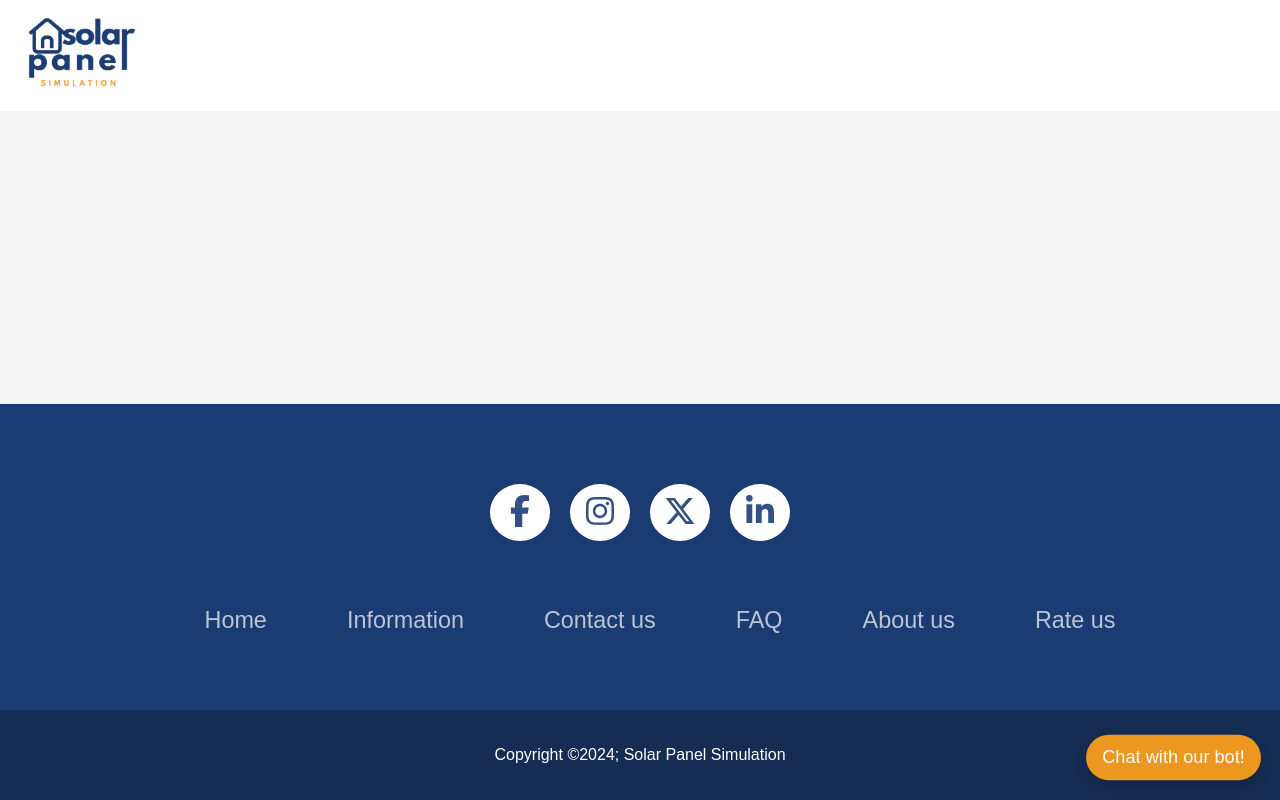
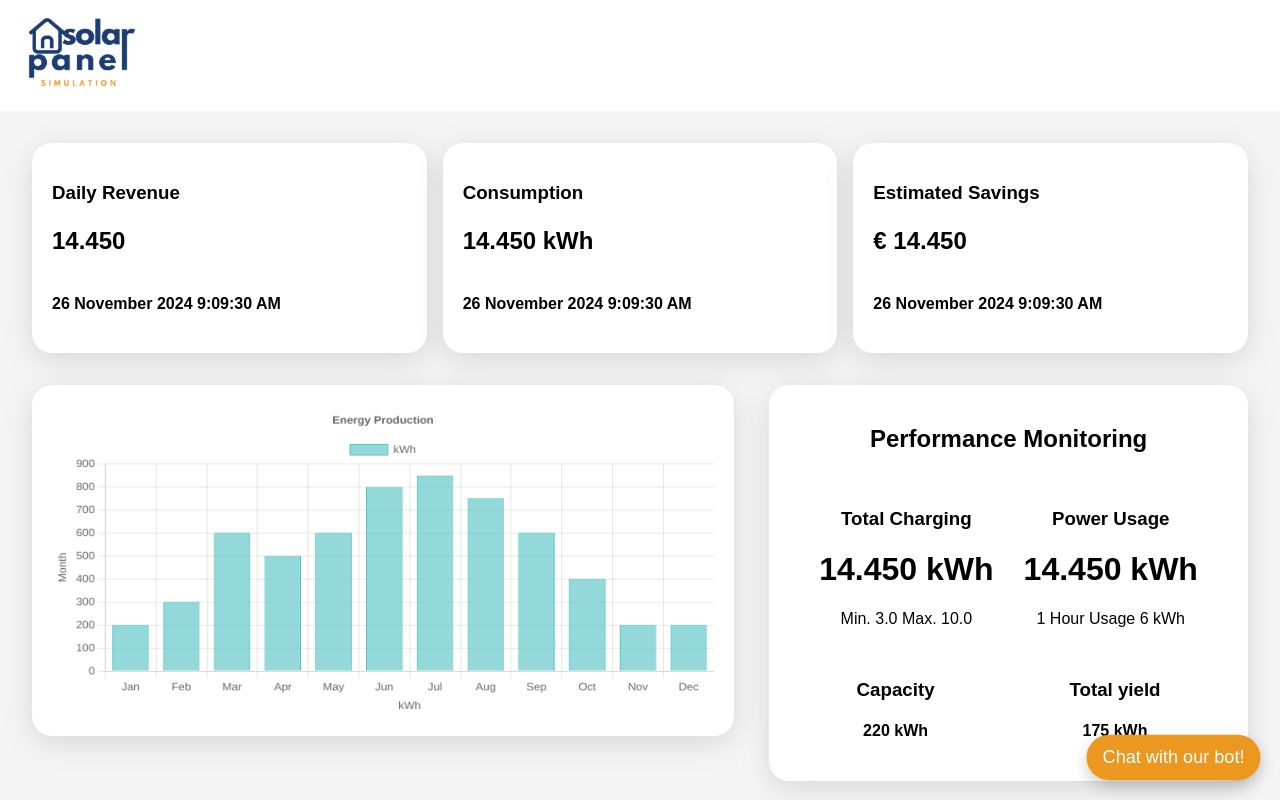
Before and after one commit to isravx0/AfstudeerProject, a React (Create React App) app in the folder project/my-app/: page /solar_dashboard in a window 1280 px wide. Shown: the top 800 px of the page. Built offline with nearby package versions, Linux system fonts and the light colour scheme.

Commit message:
"Added   API endpoint to contact page, added solar panel dashboard

```diff
--- a/project/my-app/src/App.js
+++ b/project/my-app/src/App.js
@@ -20,10 +20,14 @@ import Sidebar from './components/user_account/Sidebar';
 import UserAccountLayout from './components/user_account/UserAccountLayout';
 import FeedbackForm from './components/feedback/FeedbackForm';
 import BatteryDashboard from './components/battery_dashboard/batteryDashboard';
+import SolarDashboard from './components/solar_dashboard/solarDashboard';
 
 import PrivateRoute from './components/PrivateRoute';
 import { AuthProvider } from './components/AuthContext';
 import './App.css';
+
+
+
 
 function App() {
   return (
@@ -44,7 +48,7 @@ function App() {
             <Route path="/information" element={<InformationPage />} />
             <Route path="/feedback" element={<FeedbackForm />} />
             <Route path="/battery_dashboard" element={<BatteryDashboard />} />
-
+            <Route path="/solar_dashboard" element={<SolarDashboard />} />
             {/* User Account Section (Nested Routes) */}
             <Route
               path="/user-account/*"
@@ -71,6 +75,8 @@ function App() {
             />
           </Routes>
 
+
+
           <FloatingChatButton />
           <Footer />
         </div>
--- a/project/my-app/src/components/contact/ContactPage.js
+++ b/project/my-app/src/components/contact/ContactPage.js
@@ -36,7 +36,7 @@ const ContactPage = () => {
         }
 
         try {
-            await axios.post('http://localhost:5000/api/contact', formData);
+            await axios.post('http://localhost:3000/api/contact', formData);
             setStatus("Your message has been sent successfully!");
             setFormData({ name: '', email: '', phone: '', message: '' });
         } catch (error) {
--- /dev/null
+++ b/project/my-app/src/components/solar_dashboard/card.js
@@ -0,0 +1,15 @@
+import React, { useState, useEffect } from "react";
+import RealTimeClock from './realTimeClock';
+
+function Card({ title, value }) {
+
+  return (
+    <div className="card">
+      <h3>{title}</h3>
+      <h2>{value}</h2>
+      <h4><RealTimeClock /></h4>
+    </div>
+  );
+}
+
+export default Card;
--- /dev/null
+++ b/project/my-app/src/components/solar_dashboard/chart.js
@@ -0,0 +1,85 @@
+import React from 'react';
+import { Bar } from 'react-chartjs-2';
+import {
+  Chart as ChartJS,
+  CategoryScale,
+  LinearScale,
+  BarElement,
+  Title,
+  Tooltip,
+  Legend
+} from 'chart.js';
+
+// Register the required Chart.js components
+ChartJS.register(CategoryScale, LinearScale, BarElement, Title, Tooltip, Legend);
+
+const data = [
+  { month: 'Jan', value: 200 },
+  { month: 'Feb', value: 300 },
+  { month: 'Mar', value: 600 },
+  { month: 'Apr', value: 500 },
+  { month: 'May', value: 600 },
+  { month: 'Jun', value: 800 },
+  { month: 'Jul', value: 850 },
+  { month: 'Aug', value: 750 },
+  { month: 'Sep', value: 600 },
+  { month: 'Oct', value: 400 },
+  { month: 'Nov', value: 200 },
+  { month: 'Dec', value: 200 },
+
+];
+
+function Chart({ title }) {
+  // Prepare the chart data
+  const chartData = {
+    labels: data.map(d => d.month),  // X-axis labels (months)
+    datasets: [
+      {
+        label: 'kWh',
+        data: data.map(d => d.value), // Y-axis data (values)
+        backgroundColor: 'rgba(75, 192, 192, 0.6)',  // Bar color
+        borderColor: 'rgba(75, 192, 192, 1)',  // Bar border color
+        borderWidth: 1,
+      },
+    ],
+  };
+
+  // Options for the chart
+  const options = {
+    indexAxis: 'x',  // This makes the bars horizontal and places the months on the X-axis
+    responsive: true,  // Chart resizes with the window
+    scales: {
+      x: {
+        beginAtZero: true,  // Ensure x-axis starts at 0
+        title: {
+          display: true,
+          text: 'kWh',  // Title for x-axis (representing the value)
+        },
+      },
+      y: {
+        beginAtZero: true,  // Ensure y-axis starts at 0
+        title: {
+          display: true,
+          text: 'Month',  // Title for y-axis (representing the months)
+        },
+      },
+    },
+    plugins: {
+      title: {
+        display: true,
+        text: title,  // Display title of the chart
+      },
+      legend: {
+        position: 'top',
+      },
+    },
+  };
+
+  return (
+    <div className="chart-container" style={{ width: '80%', height: '100%' }}>
+      <Bar data={chartData} options={options} />
+    </div>
+  );
+}
+
+export default Chart;
--- /dev/null
+++ b/project/my-app/src/components/solar_dashboard/realTimeClock.js
@@ -0,0 +1,29 @@
+import React, { useState, useEffect } from "react";
+
+const RealTimeClock = () => {
+  const [currentTime, setCurrentTime] = useState(new Date());
+
+  useEffect(() => {
+    const timer = setInterval(() => {
+      setCurrentTime(new Date());
+    }, 1000);
+
+    return () => clearInterval(timer);
+  }, []);
+
+  const formattedDate = currentTime.toLocaleDateString("en-GB", {
+    day: "numeric",
+    month: "long",
+    year: "numeric",
+  });
+
+  return (
+    <div>
+      <h4>
+        {formattedDate} {currentTime.toLocaleTimeString()}
+      </h4>
+    </div>
+  );
+};
+
+export default RealTimeClock;
--- /dev/null
+++ b/project/my-app/src/components/solar_dashboard/solarDashboard.js
@@ -0,0 +1,51 @@
+import React from 'react';
+import Card from './card';
+import Chart from './chart';
+import "./styles/solarDashboard.css";
+
+function SolarDashboard() {
+    console.log("SolarDashboard component rendered");
+  return (
+    <div className="solar-dashboard">
+        <div className="card-container">
+            <Card title="Daily Revenue" value="14.450" />
+            <Card title="Consumption" value="14.450 kWh" />
+            <Card title="Estimated Savings" value="€ 14.450" />
+        </div>
+
+        <div className='second-row'>
+            <Chart title="Energy Production" />
+
+            <div className="performance-monitoring">
+                <h2>Performance Monitoring</h2>
+                {/* <div className='divider'></div> */}
+                <div className='charging-usage'>
+                    <div className='charging'>
+                        <h3>Total Charging</h3>
+                        <h1>14.450 kWh</h1>
+                        <p>Min. 3.0 Max. 10.0</p>
+                    </div>
+                    <div className='usage'>
+                        <h3>Power Usage</h3>
+                        <h1>14.450 kWh</h1>
+                        <p>1 Hour Usage 6 kWh</p>
+                    </div>
+                </div>
+                <div className='capacity-yield'>
+                    <div className='capacity'>
+                        <h3>Capacity</h3>
+                        <h4>220 kWh</h4>
+                    </div>
+                    <div className='yield'>
+                        <h3>Total yield</h3>
+                        <h4>175 kWh</h4>
+                    </div>
+                </div>
+            </div>
+        </div>
+
+    </div>
+  );
+}
+
+export default SolarDashboard;
--- /dev/null
+++ b/project/my-app/src/components/solar_dashboard/styles/solarDashboard.css
@@ -0,0 +1,77 @@
+.solar-dashboard {
+    padding: 2rem;
+    background-color: #f5f5f5;
+}
+
+.card-container {
+    display: flex;
+    gap: 1rem;
+    margin-bottom: 2rem;
+    justify-content: space-evenly;
+
+}
+
+.performance-monitoring {
+    display: flex;
+    flex-direction: column;
+    gap: 1rem;
+    width: 50%;
+}
+
+.additional-info {
+    display: flex;
+    gap: 1rem;
+    margin-top: 1rem;
+}
+
+.chart {
+    margin: 2rem 0;
+}
+
+
+.second-row {
+    display: flex;
+    justify-content: space-around;
+    gap: 35px;
+}
+
+.card, canvas, .performance-monitoring {
+    background-color: white;
+    box-shadow: rgba(100, 100, 111, 0.2) 0px 7px 29px 0px;
+    width: 50%;
+    border-radius: 20px;
+    padding: 20px;
+    transition: .5s;
+}
+
+.card {
+    display: flex;
+    flex-direction: column;
+    align-items: flex-start;
+}
+
+.card h4 {
+    margin: 10px 0 10px 0;
+}
+
+.card h2 {
+    margin-top: 5px;
+}
+
+.card:hover, canvas:hover, .performance-monitoring:hover {
+    transform: scale(1.05);
+}
+
+.performance-monitoring {
+    display: flex;
+}
+
+.charging-usage {
+    display: flex;
+    justify-content: space-evenly;
+}
+
+.capacity-yield {
+    display: inherit;
+    justify-content: space-around;
+}
--- a/project/my-app/src/components/welcomepage/Header.js
+++ b/project/my-app/src/components/welcomepage/Header.js
@@ -25,8 +25,8 @@ const Header = () => {
               <ul>
                 <a href='/home'><li>Home</li></a>
                 <a href='/information'><li>Information</li></a>
-                <a href='/SolarDashboard'><li>Solar Panels Dashboard</li></a>
-                <a href='/BatteryDashboard'><li>Battery Dashboard</li></a>
+                <a href='/solar_dashboard'><li>Solar Panels Dashboard</li></a>
+                <a href='/battery_dashboard'><li>Battery Dashboard</li></a>
               </ul>
               <img src={profilePic} alt='profile' className='profile' />
               <span>{userData?.name}</span>
```
Also changed, not shown: project/my-app/src/components/dashboard/SolarPanelDashboard.js (deleted, +0 -7 lines), 1 other file (tests, documents, lock files or other folders).
